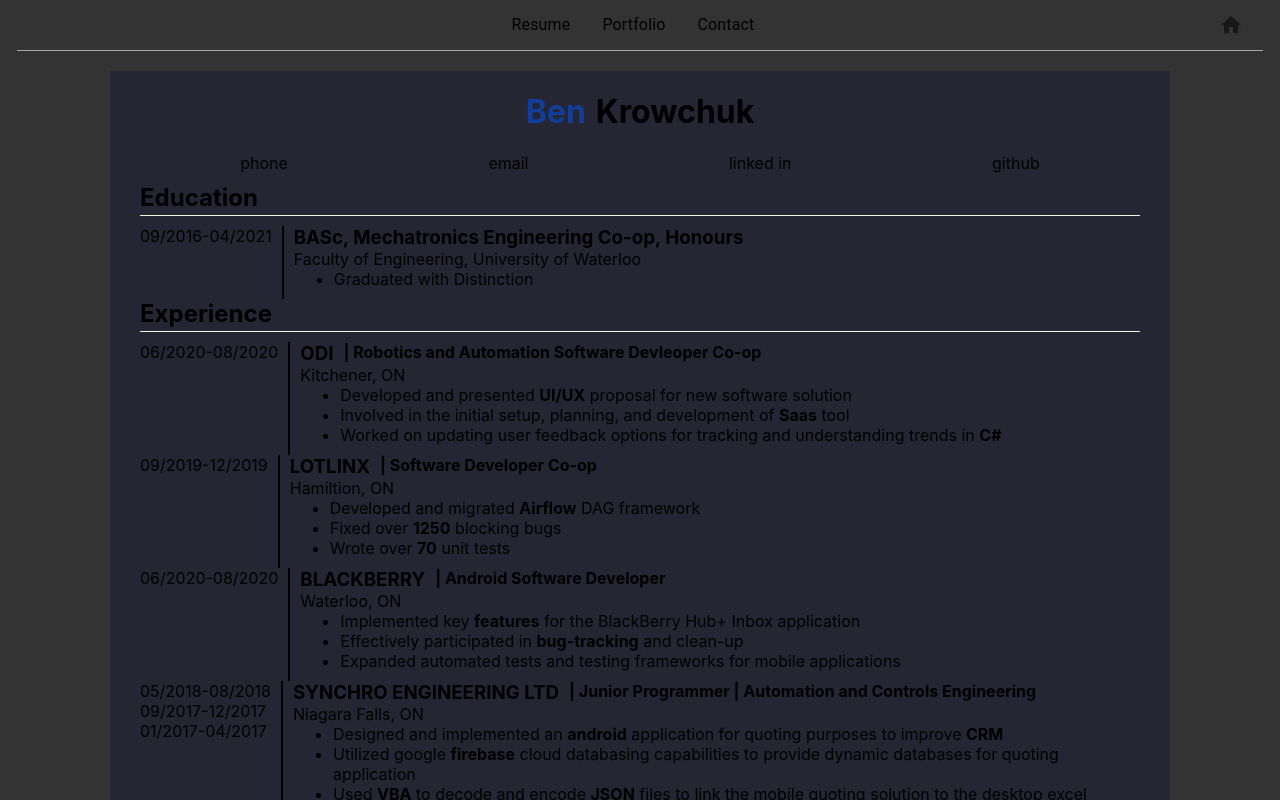
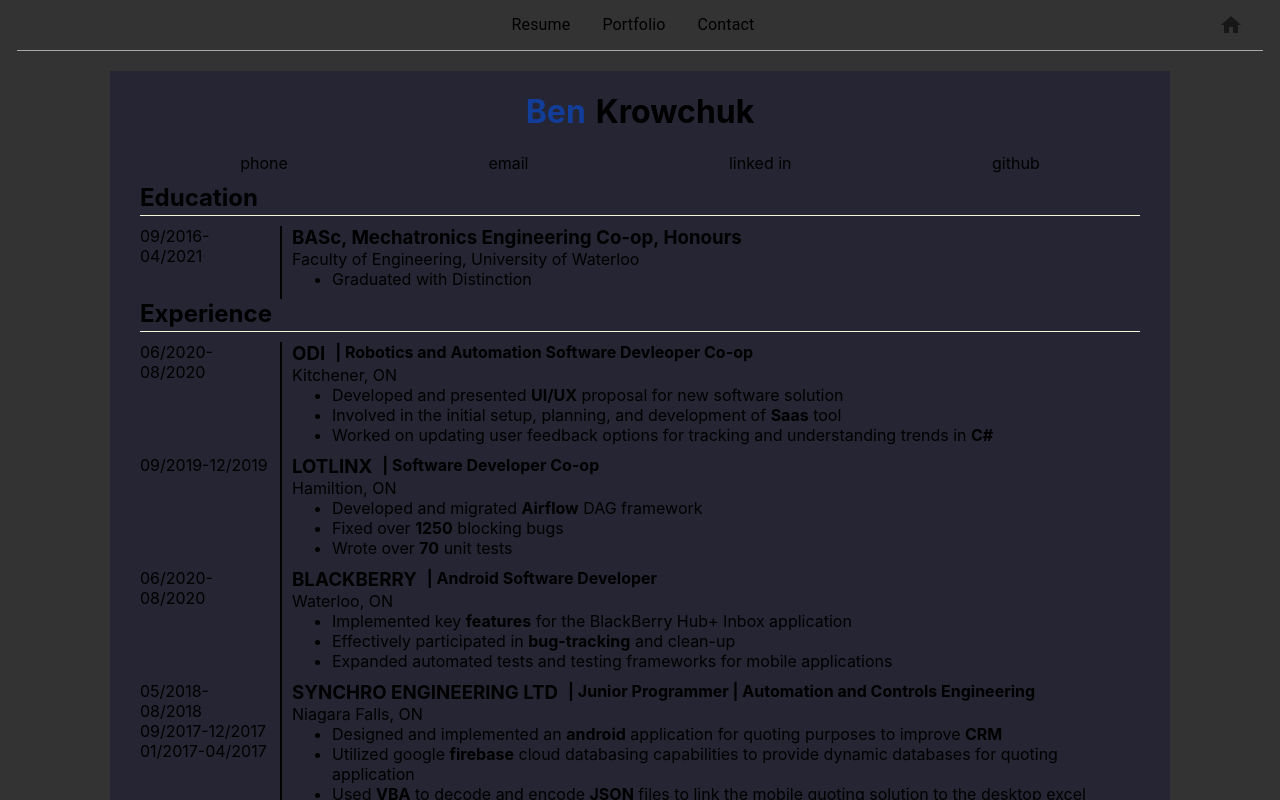
Before and after one commit to BKrowchuk/cv, a React (Create React App) app: page /cv/Resume in a window 1280 px wide. Shown: the top 800 px of the page. Built offline with nearby package versions, Linux system fonts and the light colour scheme.

Commit message:
making date with %

```diff
--- a/src/resume/resume.css
+++ b/src/resume/resume.css
@@ -58,7 +58,7 @@ h2 {
   float: left;
 }
 .date {
-  width: auto;
+  width: 13%;
 }
 .content {
   border-left: 2px solid black;
```
